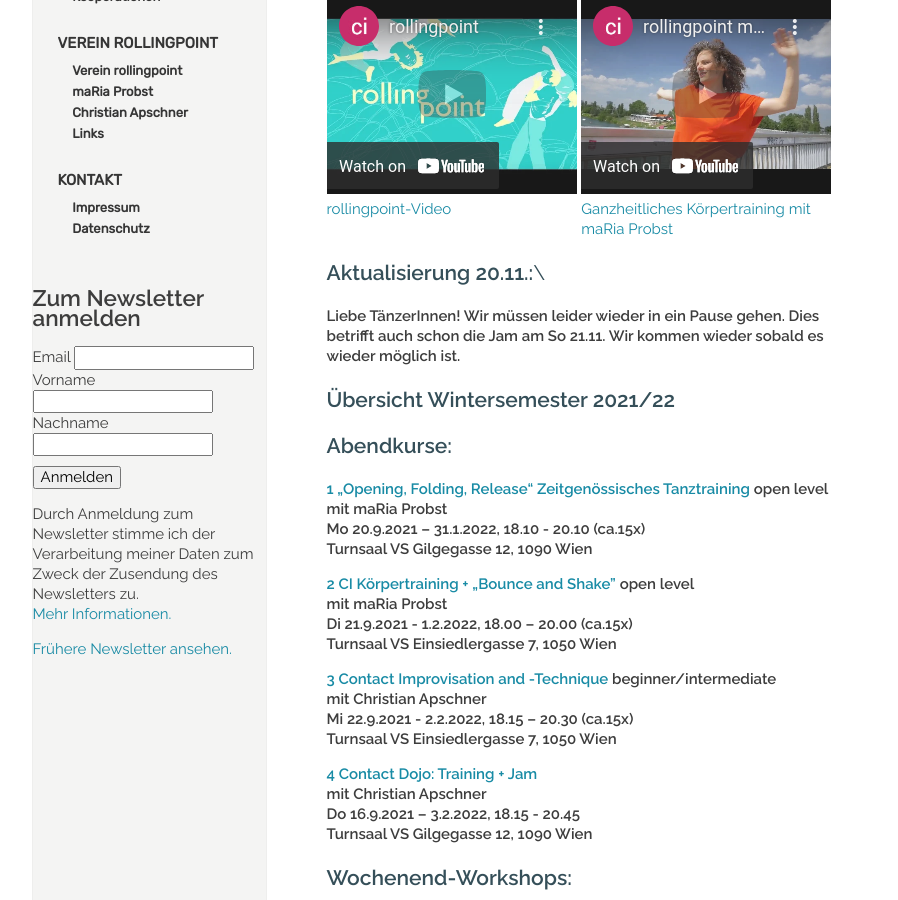
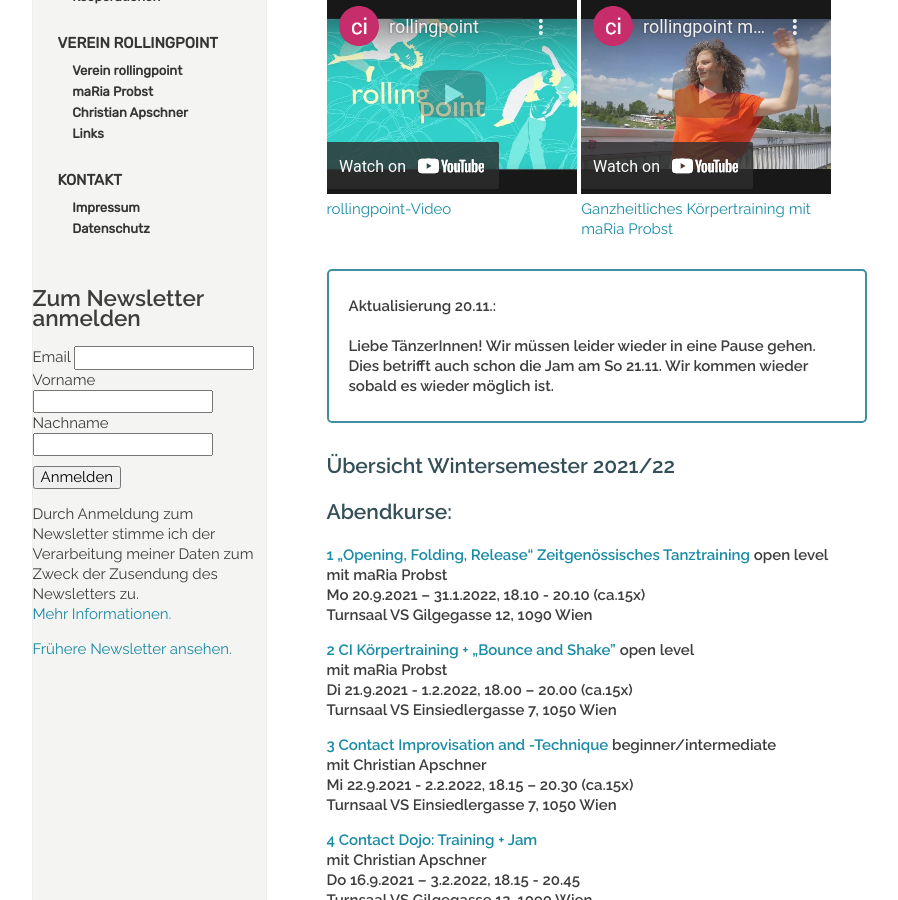
Before and after one commit to manulari/rollingpointat, a Jekyll site: the page built from _pages_de/index.md, in a window 1280 px wide and 900 px high, scrolled down 669 px. Shown: the whole window, without its empty margins (152-1050 px from the left). Built offline with Jekyll 4.4.1, drawn with Linux system fonts in a browser that asks for light colours; comment, search, counter and statistics services are not loaded.

Commit message:
Update page (de) “index”

```diff
--- a/_pages_de/index.md
+++ b/_pages_de/index.md
@@ -15,8 +15,9 @@ Fotocredit: Johannes Stolba
 
 <div class="imglink"><a target="_blank" href="https://www.youtube.com/embed/6A5otnVZAg4"><img src="/assets/uploads/video_vorschau_maria.png" /><div>Ganzheitliches Körpertraining mit maRia Probst</div></a></div>
 
-### **Aktualisierung 20.11.:**\
-**Liebe TänzerInnen! Wir müssen leider wieder in ein Pause gehen. Dies betrifft auch schon die Jam am So 21.11. Wir kommen wieder sobald es wieder möglich ist.**
+> **Aktualisierung 20.11.:**\
+> \
+> **Liebe TänzerInnen! Wir müssen leider wieder in eine Pause gehen. Dies betrifft auch schon die Jam am So 21.11. Wir kommen wieder sobald es wieder möglich ist.**
 
 
 
```
